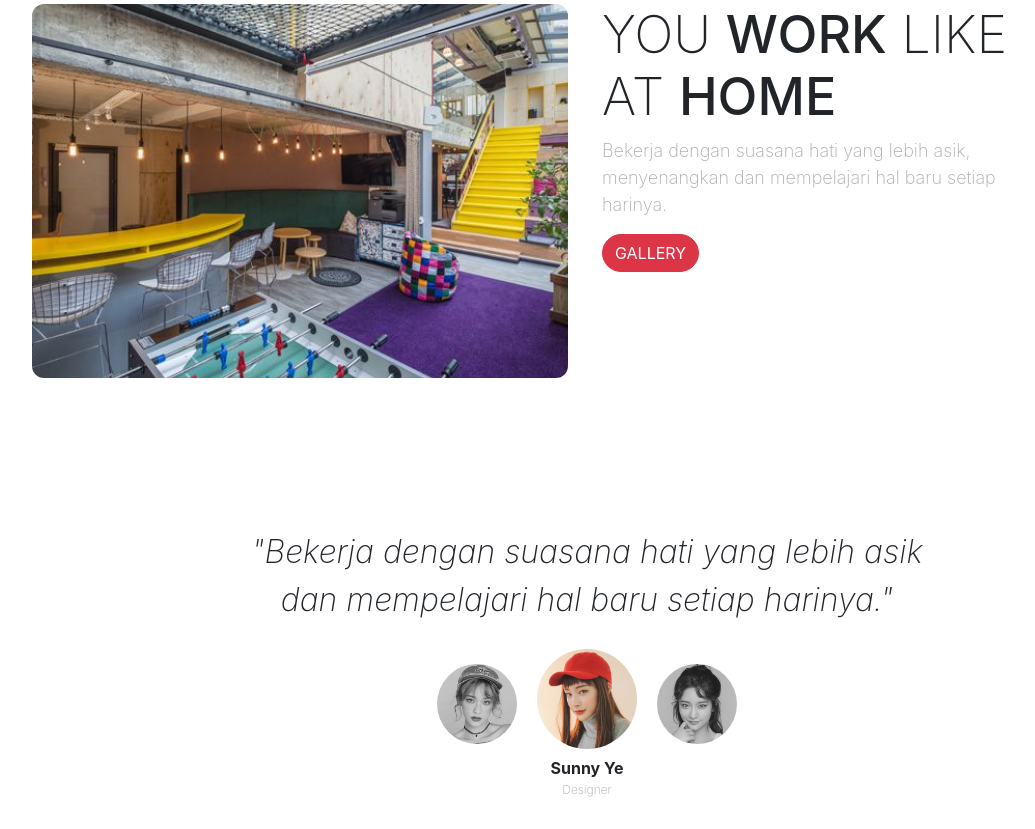
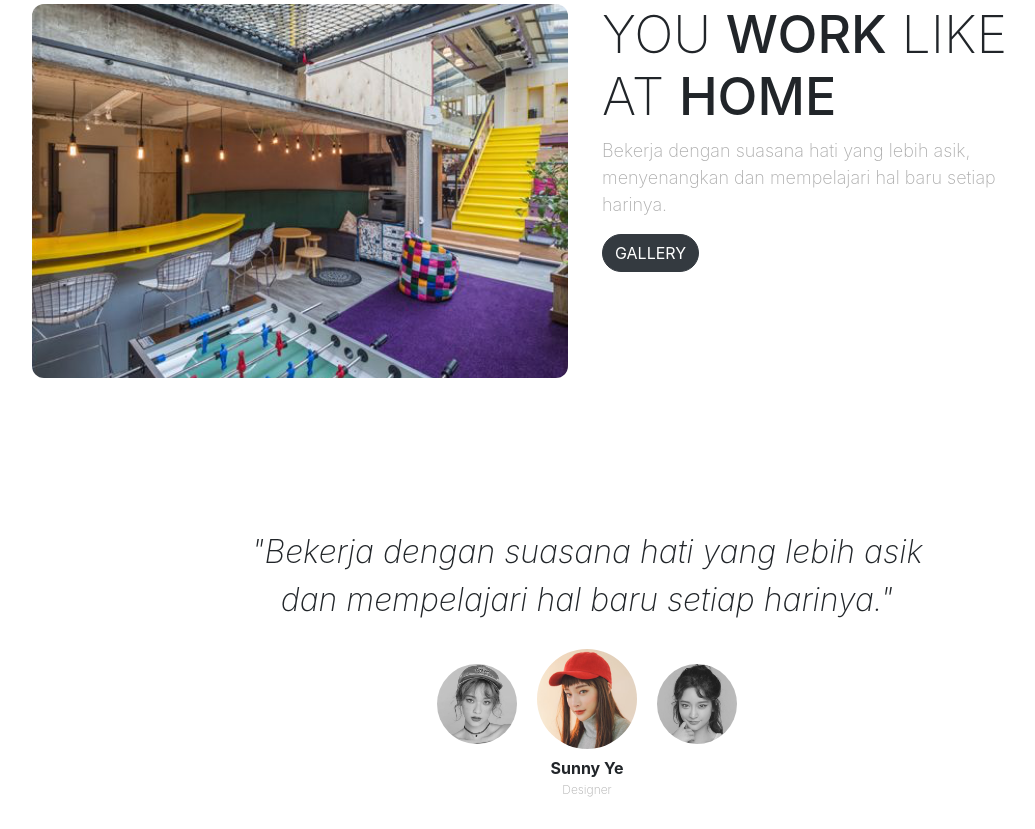
Before and after one commit to DycandX/simple-landing-page, a plain HTML site: page index.html in a window 1280 px wide. Shown: the part 834-1663 px from the top of the page, without its empty margins (53-1088 px from the left). Drawn offline with nearby package versions, Linux system fonts and the light colour scheme; a web font is replaced by a local one.

Commit message:
mengganti title dan warna btn galery

```diff
--- a/index.html
+++ b/index.html
@@ -23,7 +23,7 @@
       rel="stylesheet"
     />
 
-    <title>Sandhika Galih</title>
+    <title>Zulvikar</title>
   </head>
   <body>
     <!-- Navbar -->
@@ -125,7 +125,7 @@
             Bekerja dengan suasana hati yang lebih asik, menyenangkan dan
             mempelajari hal baru setiap harinya.
           </p>
-          <a href="#" class="btn btn-danger tombol">Gallery</a>
+          <a href="#" class="btn btn-dark tombol">Gallery</a>
         </div>
       </div>
       <!-- akhir Workingspace -->
```
